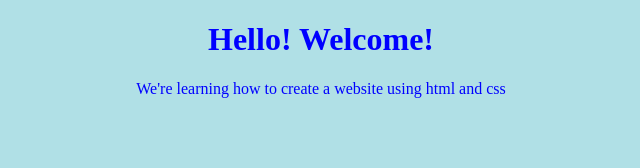
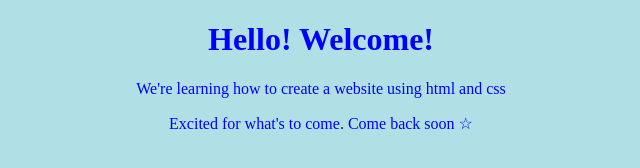
Before and after one commit to maribelduran/awesome-site-tutorial, a plain HTML site: page index.html in a window 1280 px wide. Shown: the whole page, without its empty margins (319-959 px from the left). Drawn offline with Linux system fonts and the light colour scheme.

Commit message:
Update index.html
Add inspirational note in paragraph

```diff
--- a/index.html
+++ b/index.html
@@ -15,5 +15,8 @@
   <body>
     <h1>Hello! Welcome!</h1>
     <p>We're learning how to create a website using html and css</p>
+    <p>
+      Excited for what's to come. Come back soon &#9734;
+    </p>
   </body>
 </html>
```
